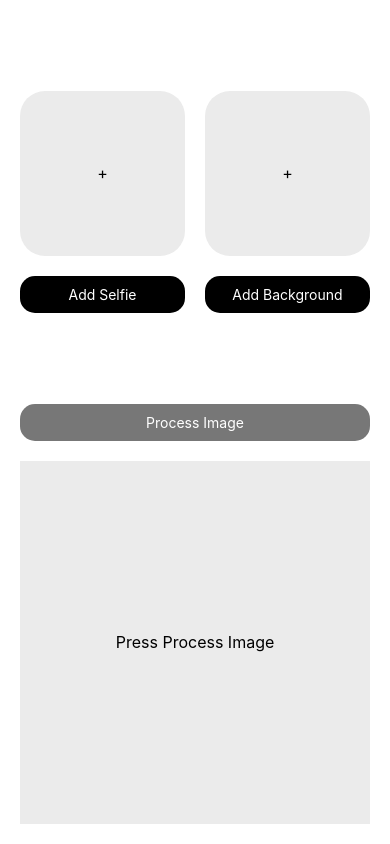
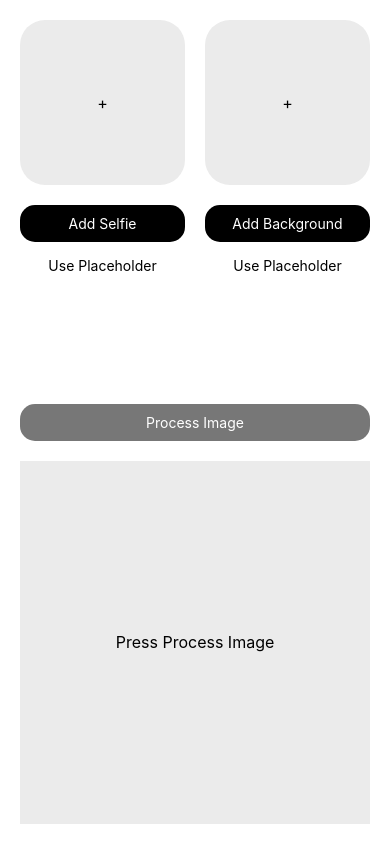
Before and after one commit to tomzweb/react-native-image-selfie-segmentation, a React Native app in the folder example/: screen / in a window 390 px wide. Built offline with nearby package versions, Linux system fonts and the light colour scheme.

Commit message:
Android now works with local asset URIs, added test assets to example

```diff
--- a/example/src/App.tsx
+++ b/example/src/App.tsx
@@ -8,6 +8,7 @@ import {
   TouchableOpacity,
   Dimensions,
   Platform,
+  ImageSourcePropType,
 } from 'react-native';
 
 import { launchImageLibrary } from 'react-native-image-picker';
@@ -20,6 +21,12 @@ export default function App() {
   const [image, setImage] = useState<string | undefined>();
   const [inputImage, setInputImage] = useState<string | undefined>();
   const [backgroundImage, setBackgroundImage] = useState<string | undefined>();
+  const backgroundPlaceholder = require('./assets/images/background.jpg');
+  const selfiePlaceholder = require('./assets/images/selfie.jpg');
+
+  const getPlaceholderUri = (image: ImageSourcePropType) => {
+    return Image.resolveAssetSource(image).uri;
+  };
 
   const loadImageLibrary = async (
     setter: Dispatch<SetStateAction<string | undefined>>
@@ -32,7 +39,6 @@ export default function App() {
         const { assets } = result;
         if (assets && assets.length > 0) {
           const { uri } = assets[0];
-          console.log('URI', uri);
           setter(uri);
         }
       }
@@ -48,7 +54,6 @@ export default function App() {
         Platform.OS === 'ios' ? 25 : 500
       )
         .then((response) => {
-          console.log('RESPONSE', response);
           setImage(response);
           setLoading(false);
         })
@@ -74,12 +79,22 @@ export default function App() {
               <Text style={styles.inputImageText}>+</Text>
             </View>
           )}
+          <View>
             <TouchableOpacity
               style={styles.inputBtn}
               onPress={() => loadImageLibrary(setInputImage)}
             >
               <Text style={styles.inputBtnText}>Add Selfie</Text>
             </TouchableOpacity>
+            <TouchableOpacity
+              style={styles.inputBtnAlt}
+              onPress={() =>
+                setInputImage(getPlaceholderUri(selfiePlaceholder))
+              }
+            >
+              <Text style={styles.inputBtnTextAlt}>Use Placeholder</Text>
+            </TouchableOpacity>
+          </View>
         </View>
 
         <View style={styles.inputSection}>
@@ -94,12 +109,22 @@ export default function App() {
               <Text style={styles.inputImageText}>+</Text>
             </View>
           )}
+          <View>
             <TouchableOpacity
               style={styles.inputBtn}
               onPress={() => loadImageLibrary(setBackgroundImage)}
             >
               <Text style={styles.inputBtnText}>Add Background</Text>
             </TouchableOpacity>
+            <TouchableOpacity
+              style={styles.inputBtnAlt}
+              onPress={() =>
+                setBackgroundImage(getPlaceholderUri(backgroundPlaceholder))
+              }
+            >
+              <Text style={styles.inputBtnTextAlt}>Use Placeholder</Text>
+            </TouchableOpacity>
+          </View>
         </View>
       </View>
 
@@ -144,7 +169,7 @@ const styles = StyleSheet.create({
     flex: 1,
     flexDirection: 'row',
     justifyContent: 'center',
-    alignItems: 'center',
+    alignItems: 'flex-start',
   },
   inputSection: {
     paddingHorizontal: 10,
@@ -156,11 +181,20 @@ const styles = StyleSheet.create({
     alignItems: 'center',
     marginTop: 20,
   },
+  inputBtnAlt: {
+    paddingHorizontal: 10,
+    alignItems: 'center',
+    paddingVertical: 5,
+    marginTop: 10,
+  },
   inputBtnDisabled: {
     backgroundColor: '#777777',
   },
   inputBtnText: {
     color: '#FFFFFF',
+  },
+  inputBtnTextAlt: {
+    color: '#000000',
   },
   inputImage: {
     width: (windowWidth - 60) / 2,
--- a/package.json
+++ b/package.json
@@ -1,6 +1,6 @@
 {
   "name": "react-native-image-selfie-segmentation",
-  "version": "0.2.1",
+  "version": "0.2.2",
   "description": "React Native Image Selfie Segmentation",
   "main": "lib/commonjs/index",
   "module": "lib/module/index",
```
Also changed, not shown: example/src/assets/images/background.jpg (added), example/src/assets/images/selfie.jpg (added), 2 other files (tests, documents, lock files or other folders). Lines whose indentation alone changed are shown as unchanged.
